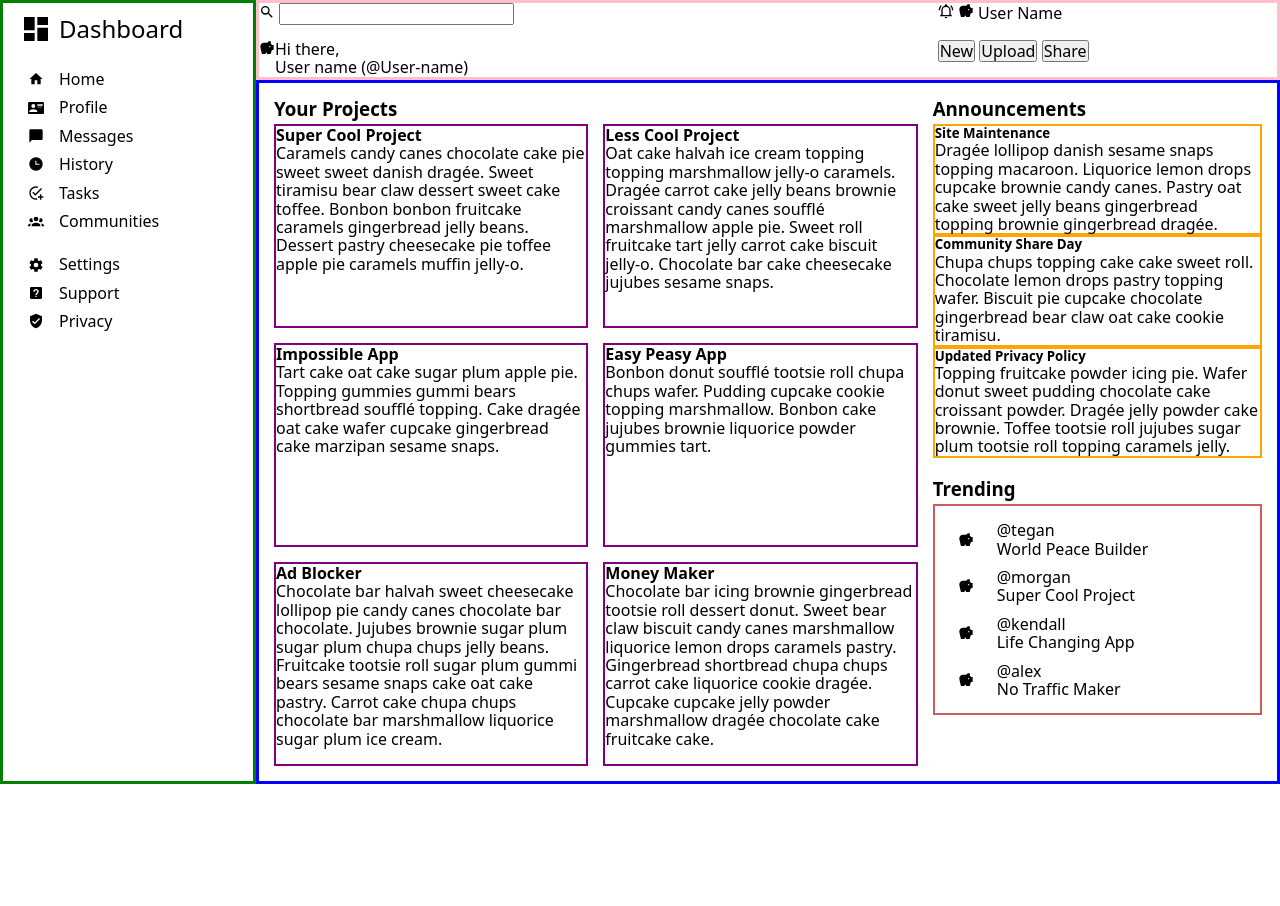
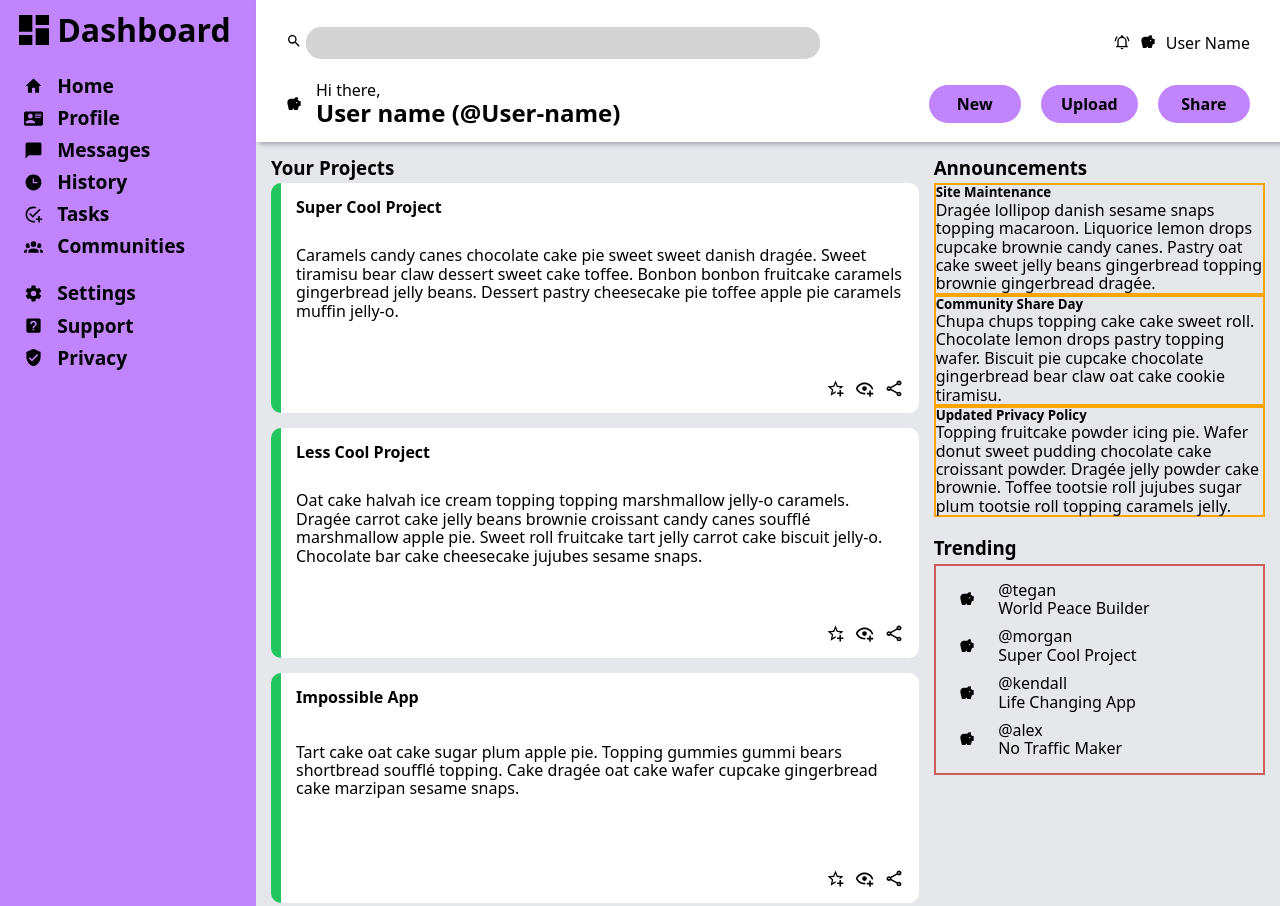
Before and after one commit to Eishalex2/admin-dashboard, a plain HTML site: page index.html in a window 1280 px wide. Shown: the top 906 px of the page. Before the commit the page ends 800 px from the top, so only its background shows below. Drawn offline with Linux system fonts and the light colour scheme.

Commit message:
feat: finish card layout and add box shadow
Box shadow was doing some very strange things. I think I've got it now,
had to add position: relative to the header element.

Next steps: finish up Announcements and Trending, and touch up icon sizes.

```diff
--- a/index.html
+++ b/index.html
@@ -95,6 +95,13 @@
             Bonbon bonbon fruitcake caramels gingerbread jelly beans.
             Dessert pastry cheesecake pie toffee apple pie caramels muffin
             jelly-o.</p>
+            <div class="card-icons">
+              <img src="/icons/star-plus-outline.svg" alt="Favorite
+              icon">
+              <img src="/icons/eye-plus-outline.svg" alt="View more
+              icon">
+              <img src="/icons/share-variant-outline.svg" alt="Share icon">
+            </div>
           </div>
           <div class="card">
             <h4>Less Cool Project</h4>
@@ -103,18 +110,39 @@
             croissant candy canes soufflé marshmallow apple pie. Sweet
             roll fruitcake tart jelly carrot cake biscuit jelly-o.
             Chocolate bar cake cheesecake jujubes sesame snaps.</p>
+            <div class="card-icons">
+              <img src="/icons/star-plus-outline.svg" alt="Favorite
+              icon">
+              <img src="/icons/eye-plus-outline.svg" alt="View more
+              icon">
+              <img src="/icons/share-variant-outline.svg" alt="Share icon">
+            </div>
           </div>
           <div class="card">
             <h4>Impossible App</h4>
             <p>Tart cake oat cake sugar plum apple pie. Topping gummies
             gummi bears shortbread soufflé topping. Cake dragée oat cake
             wafer cupcake gingerbread cake marzipan sesame snaps.</p>
+            <div class="card-icons">
+              <img src="/icons/star-plus-outline.svg" alt="Favorite
+              icon">
+              <img src="/icons/eye-plus-outline.svg" alt="View more
+              icon">
+              <img src="/icons/share-variant-outline.svg" alt="Share icon">
+            </div>
           </div>
           <div class="card">
             <h4>Easy Peasy App</h4>
             <p>Bonbon donut soufflé tootsie roll chupa chups wafer.
             Pudding cupcake cookie topping marshmallow. Bonbon cake
             jujubes brownie liquorice powder gummies tart.</p>
+            <div class="card-icons">
+              <img src="/icons/star-plus-outline.svg" alt="Favorite
+              icon">
+              <img src="/icons/eye-plus-outline.svg" alt="View more
+              icon">
+              <img src="/icons/share-variant-outline.svg" alt="Share icon">
+            </div>
           </div>
           <div class="card">
             <h4>Ad Blocker</h4>
@@ -124,6 +152,13 @@
             sugar plum gummi bears sesame snaps cake oat cake pastry.
             Carrot cake chupa chups chocolate bar marshmallow liquorice
             sugar plum ice cream.</p>
+            <div class="card-icons">
+              <img src="/icons/star-plus-outline.svg" alt="Favorite
+              icon">
+              <img src="/icons/eye-plus-outline.svg" alt="View more
+              icon">
+              <img src="/icons/share-variant-outline.svg" alt="Share icon">
+            </div>
           </div>
           <div class="card">
             <h4>Money Maker</h4>
@@ -133,6 +168,13 @@
             chupa chups carrot cake liquorice cookie dragée. Cupcake
             cupcake jelly powder marshmallow dragée chocolate cake
             fruitcake cake.</p>
+            <div class="card-icons">
+              <img src="/icons/star-plus-outline.svg" alt="Favorite
+              icon">
+              <img src="/icons/eye-plus-outline.svg" alt="View more
+              icon">
+              <img src="/icons/share-variant-outline.svg" alt="Share icon">
+            </div>
           </div>
         </div>
       </div>
--- a/style.css
+++ b/style.css
@@ -1,24 +1,32 @@
+:root {
+  --sidebar-color: #c084fc;
+  --accent-color: #22c55e;
+  --content-color: #e5e7eb;
+}
+
 * {
   margin: 0;
   padding: 0;
 }
 
 .sidebar {
-  border: 3px solid green;
+  background-color: var(--sidebar-color);
   grid-row: 1 / 3;
+  font-weight: bold;
+  font-size: 1.2rem;
 }
 
 .header {
-  border: 3px solid pink;
-}
-
-.content {
-  border: 3px solid blue;
+  padding: 20px 30px 15px 30px;
+  position: relative;
+  box-shadow: 3px 2px 5px #a1a1aa;
 }
 
 .layout-container {
   display: grid;
   grid-template-columns: 1fr 4fr;
+  grid-template-rows: 1fr 4fr;
+  height: 100vh;
 }
 
 ul {
@@ -44,26 +52,34 @@ img {
 }
 
 .sidebar-nav img {
-  height: 1rem;
+  height: 1.2rem;
   justify-self: center;
 }
 
 img[alt^="Dashboard"] {
-  height: 2rem;
+  height: 2.5rem;
 }
 
 img[alt^="Dashboard"] + li {
-  font-size: 1.5rem;
+  font-size: 2rem;
 }
 
 .header {
   display: grid;
   grid-template-rows: repeat(2, 1fr);
+  gap: 15px;
 }
 
 .search-container {
   display: grid;
   grid-template-columns: 2fr 1fr;
+  align-items: center;
+}
+
+.profile {
+  justify-self: end;
+  display: flex;
+  gap: 10px;
 }
 
 label,
@@ -72,12 +88,23 @@ label,
 }
 
 .info {
-  display: flex;
+  display: grid;
+  grid-template-columns: 20px 1fr;
+  gap: 10px;
+  align-items: center;
 }
 
 .userinfo-container {
   display: grid;
   grid-template-columns: 2fr 1fr;
+  align-items: center;
+}
+
+.buttons {
+  justify-self: end;
+  display: grid;
+  grid-template-columns: repeat(3, 1fr);
+  gap: 20px;
 }
 
 .content {
@@ -93,13 +120,16 @@ label,
 
 .cards {
   display: grid;
-  grid-template-columns: repeat(auto-fit, minmax(250px, 1fr));
+  grid-template-columns: repeat(auto-fit, minmax(325px, 1fr));
   gap: 15px;
 }
 
 .card {
-  border: 2px solid purple;
   height: 200px;
+  padding: 15px;
+  background-color: white;
+  border-radius: 10px;
+  border-left: 10px solid var(--accent-color);
 }
 
 .projects h3 {
@@ -137,3 +167,50 @@ label,
   grid-template-areas: 1fr 1fr;
   gap: 20px;
 }
+
+input[type="search"] {
+  background-color: lightgrey;
+  outline: none;
+  border: none;
+  border-radius: 15px;
+  line-height: 2rem;
+  width: 80%;
+  padding-left: 10px;
+}
+
+input[type="search"]:focus-visible {
+  border: 1px solid var(--accent-color);
+}
+
+.card {
+  display: grid;
+}
+
+.card-icons {
+  place-self: end;
+  display: grid;
+  grid-template-columns: repeat(3, 1fr);
+  gap: 10px;
+}
+
+.card-icons img {
+  height: 1.2rem;
+}
+
+.greeting p:nth-child(2) {
+  font-weight: bold;
+  font-size: 1.5rem;
+}
+
+.buttons button {
+  outline: none;
+  border: none;
+  background-color: var(--sidebar-color);
+  padding: 10px 20px;
+  border-radius: 20px;
+  font-weight: bold;
+}
+
+.content {
+  background-color: var(--content-color);
+}
```
